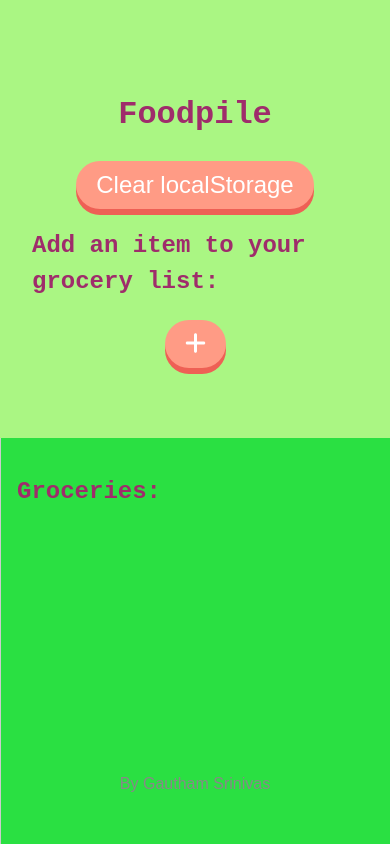
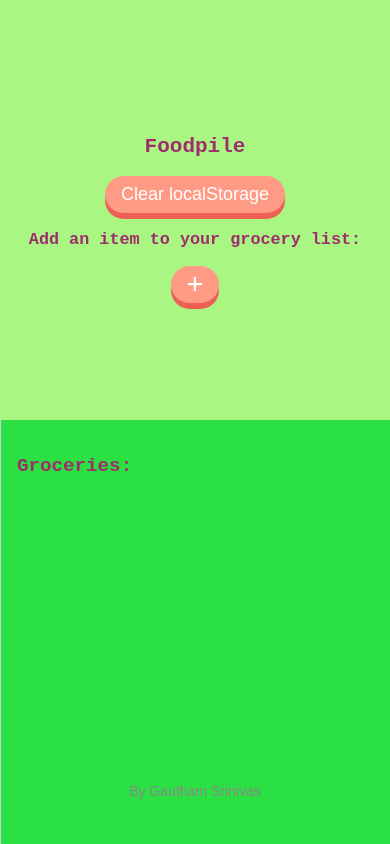
Before and after one commit to gthmsrnvs/Foodpile, a React (Vite) app in the folder Foodpile/: page / in a window 390 px wide. Built offline with nearby package versions, Linux system fonts and the light colour scheme.

Commit message:
added media query

```diff
--- a/Foodpile/src/App.css
+++ b/Foodpile/src/App.css
@@ -176,3 +176,24 @@ input[type="submit"]:hover {
     flex: 1;
   }
 }
+
+/* Media query for screens 600px wide or smaller */
+@media (max-width: 600px) {
+  .main-content {
+    padding: 1em;
+    font-size: 14px;
+  }
+
+  h1 {
+    font-size: 1.5em;
+  }
+
+  h2 {
+    font-size: 1.2em;
+  }
+
+  button {
+    padding: 8px 16px;
+    font-size: 18px;
+  }
+}
```
